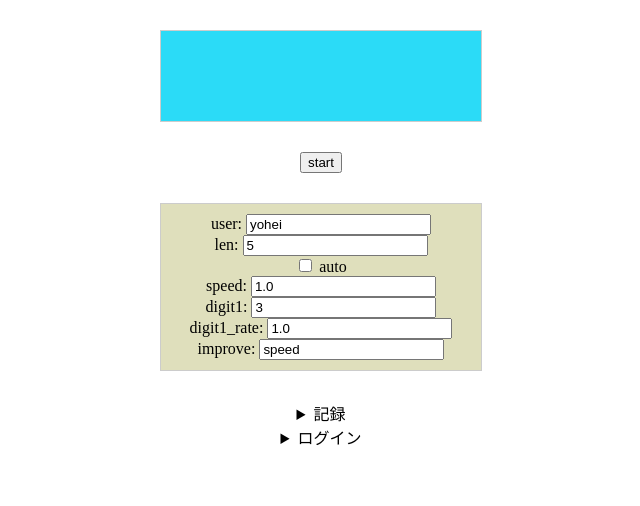
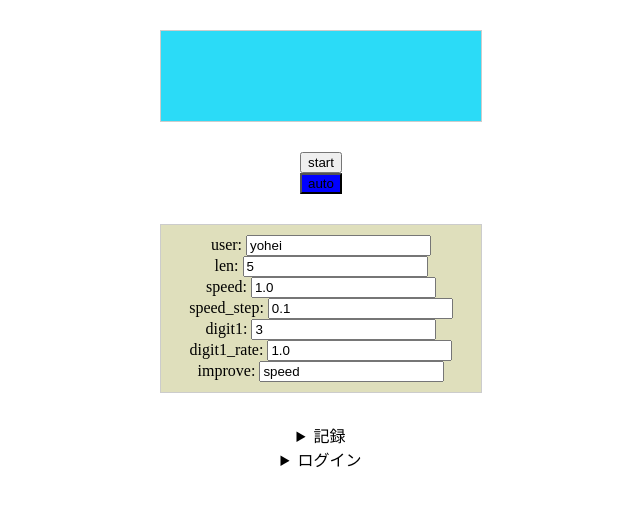
Before and after one commit to YoheiShintaku/anzan, a Flask app: page / in a window 1280 px wide. Shown: the top 506 px of the page, without its empty margins (319-959 px from the left). Run offline with Flask 2, Linux system fonts and the light colour scheme; some libraries are stand-ins or nearby versions.

Commit message:
auto改善 speedのみ

```diff
--- a/templates/index.html
+++ b/templates/index.html
@@ -18,17 +18,18 @@
     </div>
 </div>
 <input type="button" value="start" onclick="start_clicked()" /><br>
-
+<input type="button" id="auto" value="auto" onclick="auto_clicked()" /><br>
 
 <div class='set'>
     user: <input id='user' type='text' value='yohei' size=20><br>
     len: <input id='len' type='number' value=5 step=1 size=20><br>
-    <input id="auto" type="checkbox"> auto <br>
     speed: <input id='intervalSec' type='number' value=1.0 step=0.1 size=20><br>
+    speed_step: <input id='speed_step' type='number' value=0.1 step=0.05 size=20><br>
     digit1: <input id='digit1' type='number' value=3 step=1 size=20><br>
     digit1_rate: <input id='digit1_rate' type='number' value=1.0 step=0.1 size=20><br>
     improve: <input id='improve' type='text' value='speed' size=20><br>
 </div>
+
 
 <details>
     <summary>記録</summary>
@@ -58,39 +59,61 @@ var intervalMS;
 var digit1;
 var digit1_rate;
 var digit2;
-var improve = "{{ improve }}"
-var auto = "{{ auto }}".toLowerCase() === 'true'
+var improve;
+var auto;
 var correct;
-var wait_sec = 3
+var last_cleared_speed;
+var last_missed_speed;
+var auto_mode;  // step通り進むモード or 微調整モード
+var auto_cnt;
+var auto_miss_cnt;
+var wait_sec = 3;
+var allow_miss_cnt = 0;
+var clear_cnt;
 
+// ページを訪れたとき
+init()
+function init(){
+    console.log('init')
+    init_auto()
 
-// ユーザー設定を反映
-// get_setting()
+    // ユーザー設定を反映
+    // get_setting()
+}
+
+function init_auto(){
+    console.log('init_auto')
+    // 訪問時 or OFF->ON
+    auto = 1
+    auto_button_style = "background-color: blue;"
+    document.getElementById("auto").style = auto_button_style
+
+    auto_mode = 0 // 初期stepモード 失敗確定したら1:調整モードへ以降
+    auto_miss_cnt = 0
+    clear_cnt = 0
+}
+
+function auto_clicked(){
+    console.log('auto_clicked')
+    // 反転
+    if (auto == 1){ // ONからOFF
+        auto = 0
+        auto_button_style = "background-color: grey;"
+        document.getElementById("auto").style = auto_button_style
+    } else if (auto == 0){ // OFFからON
+        init_auto()
+    }
+}
+
 function get_setting(){
     $.getJSON('/get_setting?user_id=0', (data) => {
         var ctx = document.getElementById("chart");
     })
 }
 
-function get_setting_from_document(){
-    len = document.getElementById('len').value
-    digit1 = document.getElementById('digit1').value
-    digit1_rate = document.getElementById('digit1_rate').value
-    intervalSec = document.getElementById('intervalSec').value
-    auto = document.getElementById('auto').checked
-    improve = document.getElementById('improve').value
-}
+function start_clicked(){
+    console.log('start_clicked')
 
-function set_setting_to_document(){
-    document.getElementById('len').value = len
-    document.getElementById('digit1').value = digit1
-    document.getElementById('digit1_rate').value = digit1_rate
-    document.getElementById('intervalSec').value = intervalSec
-    document.getElementById('auto').checked = auto
-    document.getElementById('improve').value = improve
-}
-
-function start_clicked(){
     get_setting_from_document()
 
     // 直近の設定をdbに保存
@@ -98,6 +121,30 @@ function start_clicked(){
 
     // 暗算開始
     play()
+}
+
+function get_setting_from_document(){
+    len = parseInt(document.getElementById('len').value)
+    digit1 = parseInt(document.getElementById('digit1').value)
+    digit1_rate = parseFloat(document.getElementById('digit1_rate').value)
+    intervalSec = parseFloat(document.getElementById('intervalSec').value)
+    speed_step = parseFloat(document.getElementById('speed_step').value)
+    improve = document.getElementById('improve').value
+
+    intervalMS = intervalSec * 1000
+    digit2 = digit1 - 1
+    if (digit2==0) {digit2 = 1}
+}
+
+function set_setting_to_document(){
+    console.log('set_setting_to_document')
+    console.log('intervalSec', intervalSec)
+    document.getElementById('len').value = len
+    document.getElementById('digit1').value = digit1
+    document.getElementById('digit1_rate').value = digit1_rate
+    document.getElementById('intervalSec').value = intervalSec
+    document.getElementById('speed_step').value = speed_step
+    document.getElementById('improve').value = improve
 }
 
 function send_setting(){
@@ -122,10 +169,6 @@ function send_setting(){
 }
 
 function play(){
-    intervalMS = intervalSec * 1000
-    digit2 = digit1 - 1
-    if (digit2==0) {digit2 = 1}
-
     document.getElementById('num').innerHTML = ''
     document.getElementById('talk').innerHTML = ''
     document.getElementById('correct').innerHTML = ''
@@ -222,10 +265,11 @@ function Date_to_String(date){
 }
 
 function send_clicked(element) {
+    console.log('send_clicked')
     get_result(element);
     show_result();
 
-    if (auto){
+    if (auto == 1){
         // 結果によって難易度変更
         get_next_setting()
         set_setting_to_document()
@@ -260,7 +304,71 @@ function show_result(element) {
     }
 }
 
+
 function get_next_setting() {
+    console.log('get_next_setting')
+    console.log('auto_mode', auto_mode)
+    // まずはspeedのみ
+    // auto_modeの分岐
+    // 成功/失敗の分岐
+    switch (is_correct){
+        case 1: // 成功
+            console.log('is_correct = 1')
+            after_clear()
+            break;
+        case 0: // 失敗
+            console.log('is_correct = 0')
+            after_miss()
+            break;
+        break;
+    }
+}
+
+function after_clear(){
+    clear_cnt++
+    // step分だけスピードを早くする
+    // 成功の最高を更新
+    last_cleared_speed = intervalSec
+    // miss_cntのリセット
+    auto_miss_cnt = 0
+    // speedを早くする
+    switch (auto_mode){
+        case 0:
+            intervalSec = intervalSec - speed_step
+            break;
+        case 1:
+            intervalSec = (intervalSec + last_missed_speed) / 2
+            break;
+    }
+}
+
+function after_miss(){
+    // miss_cntの積み上げ
+    auto_miss_cnt += 1
+    if (auto_miss_cnt > allow_miss_cnt){ // 2回目なら失敗確定。調整モードへ以降
+        console.log('auto_miss_cnt > allow_miss_cnt')
+        auto_miss_cnt = 0 // リセット
+        last_missed_speed = intervalSec // 失敗の最高
+        switch (auto_mode){
+            case 0: // stepモード
+                auto_mode = 1 // 次からは調整モード
+                // speedを遅くする
+                if (clear_cnt == 0){
+                    // これまで1回もクリアしてない場合、last_cleared_speedはnull
+                    intervalSec = intervalSec + speed_step
+                } else {
+                    intervalSec = (last_cleared_speed + last_missed_speed) / 2.0
+                }
+                break;
+            case 1: // 調整モード
+                // speedを遅くする
+                intervalSec = (intervalSec + last_cleared_speed) / 2
+                break;
+        }
+    }
+}
+
+function get_next_setting_old() {
     console.log('switch (is_correct)')
     switch (is_correct){
         case 1: // 正解
@@ -305,6 +413,7 @@ function get_next_setting() {
 }
 
 function send_result() {
+    console.log('send_result')
     // dbへ送信
     user_id = 0
     date = new Date()
```
